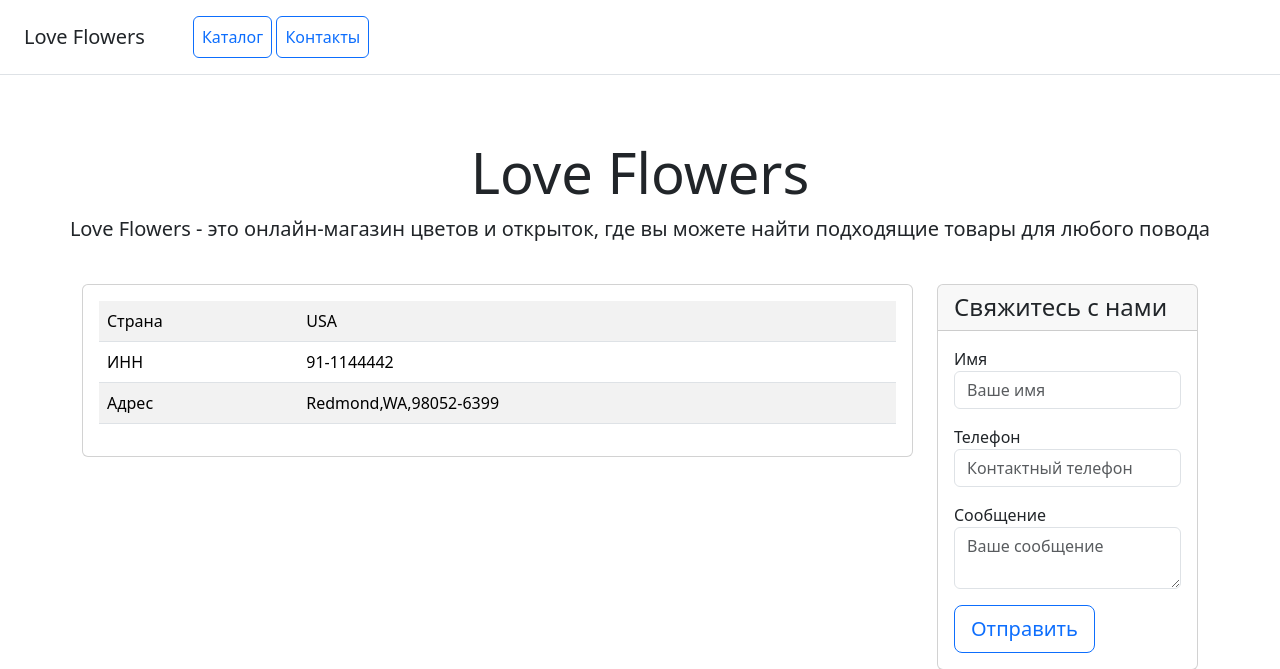
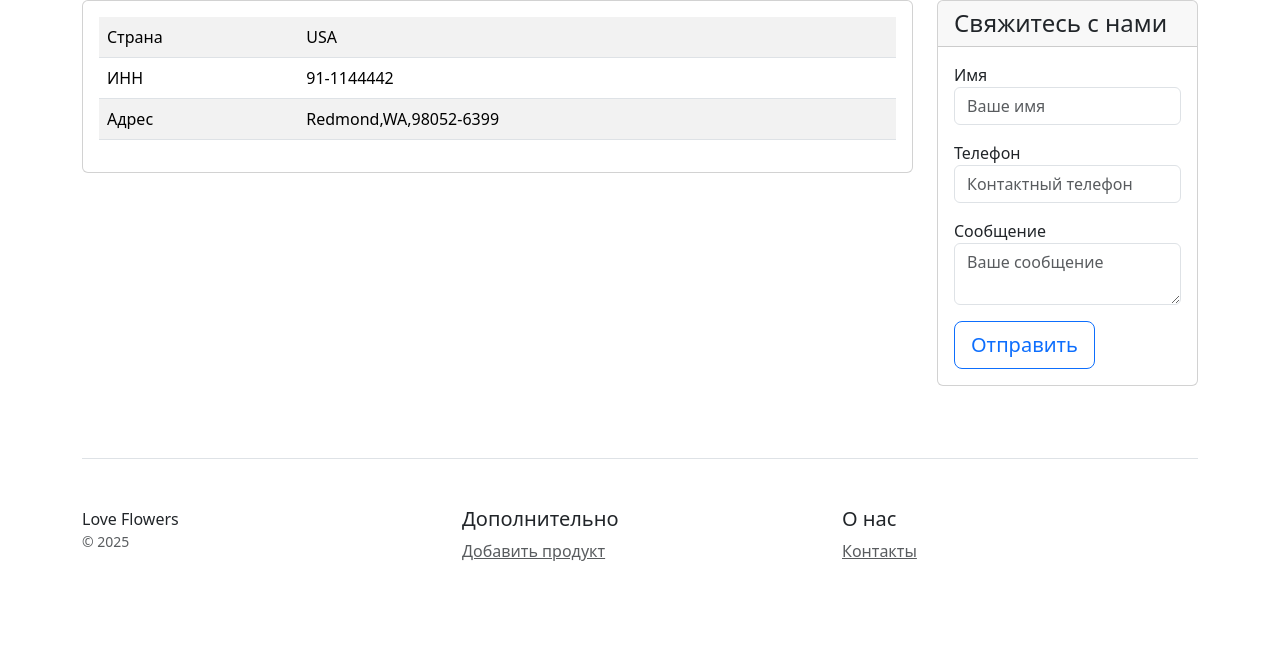
Before and after one commit to mariazhiganova/django_app, a Django app: page /catalog/contacts/ in a window 1280 px wide. Shown: the top 669 px of the page. After the commit the page ends 561 px from the top, so only its background shows below. Run offline with Django 5.2, Linux system fonts and the light colour scheme; some libraries are stand-ins or nearby versions.

Commit message:
delite menu from base template

```diff
--- a/catalog/templates/base.html
+++ b/catalog/templates/base.html
@@ -8,19 +8,6 @@
     <link rel="stylesheet" href="{% static 'css/bootstrap.min.css' %}">
 
 </head>
-<body>
-<div class="d-flex flex-column flex-md-row align-items-center p-3 px-md-4 mb-3 bg-white border-bottom box-shadow">
-    <h5 class="my-0 mr-md-auto font-weight-normal">Love Flowers</h5>
-    <nav class="ms-5">
-        <a class="p-2 btn btn-outline-primary" href="/">Каталог</a>
-        <a class="p-2 btn btn-outline-primary" href="{% url 'catalog:contacts' %}">Контакты</a>
-    </nav>
-</div>
-
-<div class="pricing-header px-3 py-3 pt-md-5 pb-md-4 mx-auto text-center">
-    <h1 class="display-4">Love Flowers</h1>
-    <p class="lead">Love Flowers - это онлайн-магазин цветов и открыток, где вы можете найти подходящие товары для любого повода</p>
-</div>
 
 {% block content %}
 {% endblock %}
```
